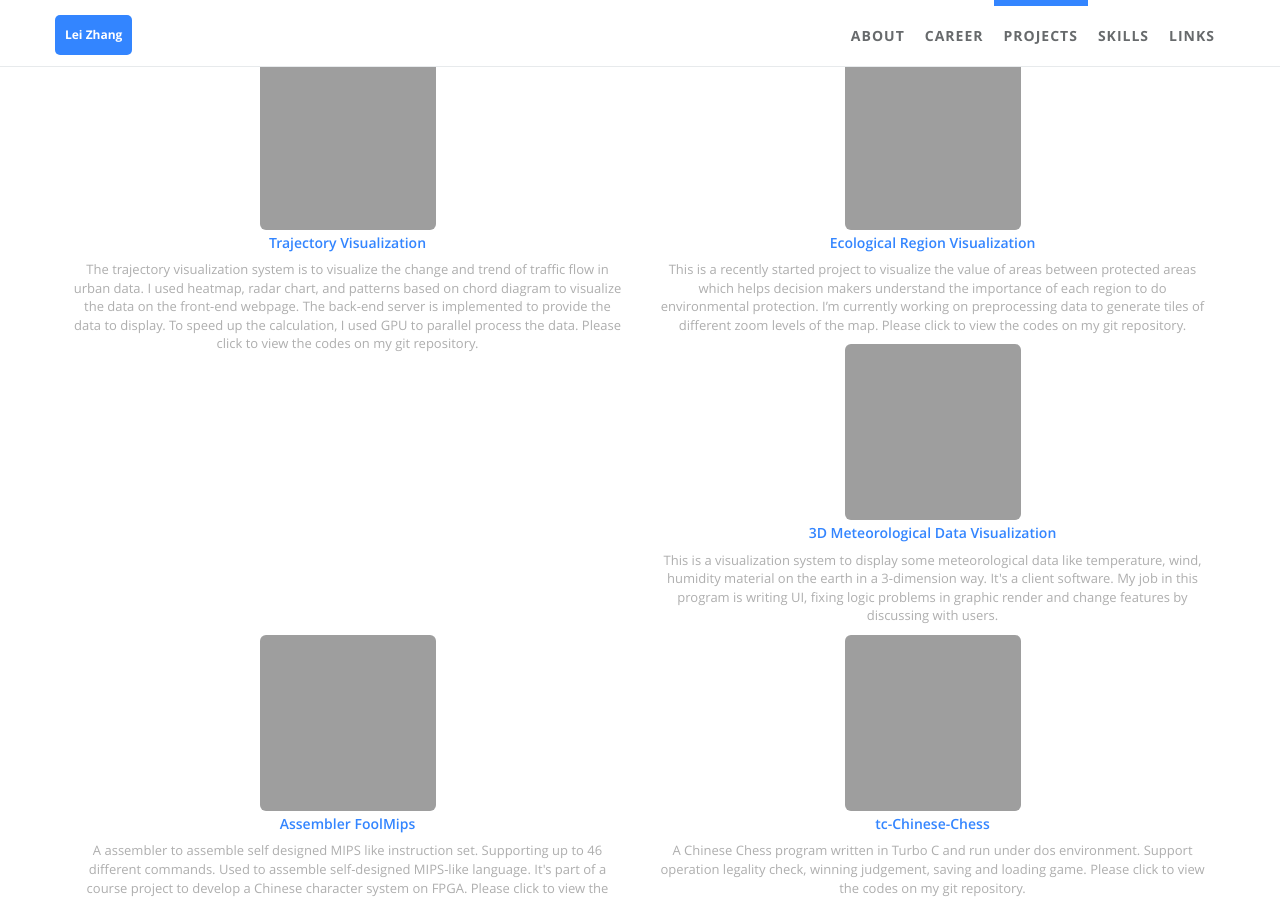
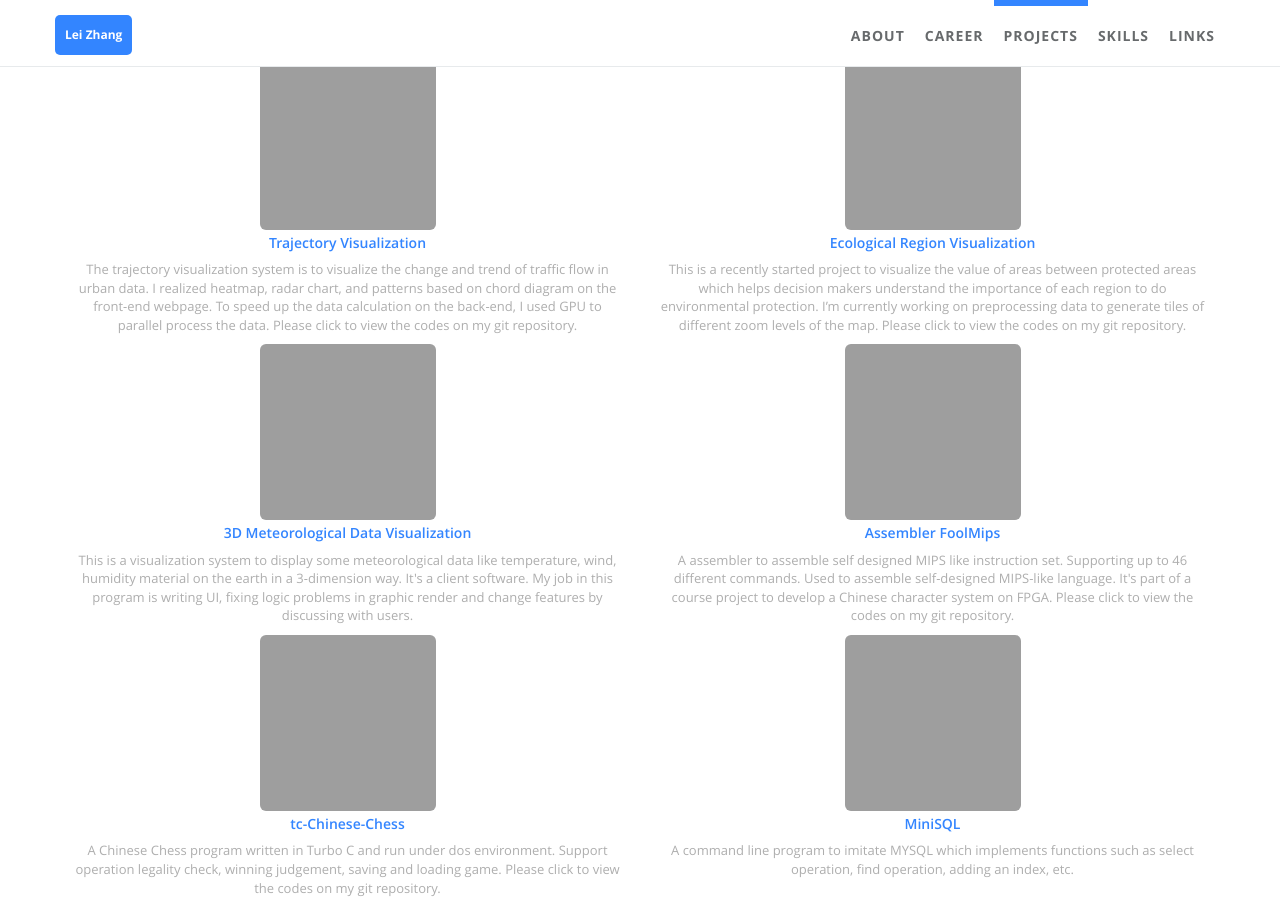
Before and after one commit to lanzhige/lanzhige.github.io, a Jekyll site: the page built from index.html, in a window 1280 px wide and 900 px high, scrolled down 1173 px. Built offline with Jekyll 4.4.1, drawn with Linux system fonts in a browser that asks for light colours.

Commit message:
fix layout

```diff
--- a/_data/index/projects.yml
+++ b/_data/index/projects.yml
@@ -2,11 +2,11 @@
 # If you don't have language feature(language.yml is empty), ignore "i18n" items
 # Suggest projects' img be located at '/static/assets/img/landing', and edit following img items.
 - name: Trajectory Visualization
-  i18n: jalpc
+  i18n: google
   gh_user: lanzhige
   repo: serika_trajectory_visualization
   img: /static/assets/img/landing/trajvis.png
-  desc: The trajectory visualization system is to visualize the change and trend of traffic flow in urban data. I used heatmap, radar chart, and patterns based on chord diagram to visualize the data on the front-end webpage. The back-end server is implemented to provide the data to display. To speed up the calculation, I used GPU to parallel process the data. Please click to view the codes on my git repository.
+  desc: The trajectory visualization system is to visualize the change and trend of traffic flow in urban data. I realized heatmap, radar chart, and patterns based on chord diagram on the front-end webpage. To speed up the data calculation on the back-end, I used GPU to parallel process the data. Please click to view the codes on my git repository.
 
 - name: Ecological Region Visualization
   i18n: google
@@ -19,14 +19,14 @@
   desc: This is a visualization system to display some meteorological data like temperature, wind, humidity material on the earth in a 3-dimension way. It's a client software. My job in this program is writing UI, fixing logic problems in graphic render and change features by discussing with users.
 
 - name: Assembler FoolMips
-  i18n: cpython
+  i18n: google
   gh_user: lanzhige
   repo: myMips-assembler
   img: /static/assets/img/landing/foolmips.png
   desc: A assembler to assemble self designed MIPS like instruction set. Supporting up to 46 different commands. Used to assemble self-designed MIPS-like language. It's part of a course project to develop a Chinese character system on FPGA. Please click to view the codes on my git repository.
 
 - name: tc-Chinese-Chess
-  i18n: cpython
+  i18n: google
   gh_user: lanzhige
   repo: tc-Chinese-Chess
   img: /static/assets/img/landing/chess.png
```
